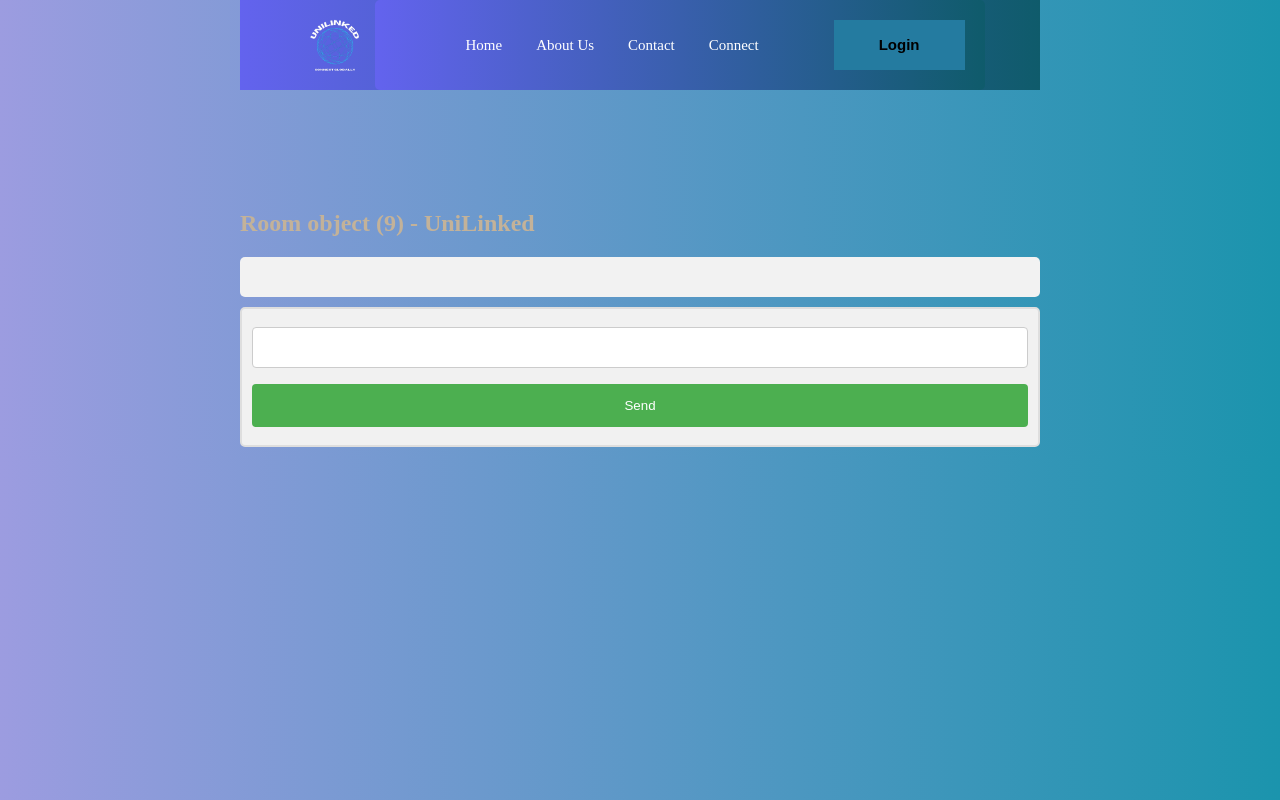
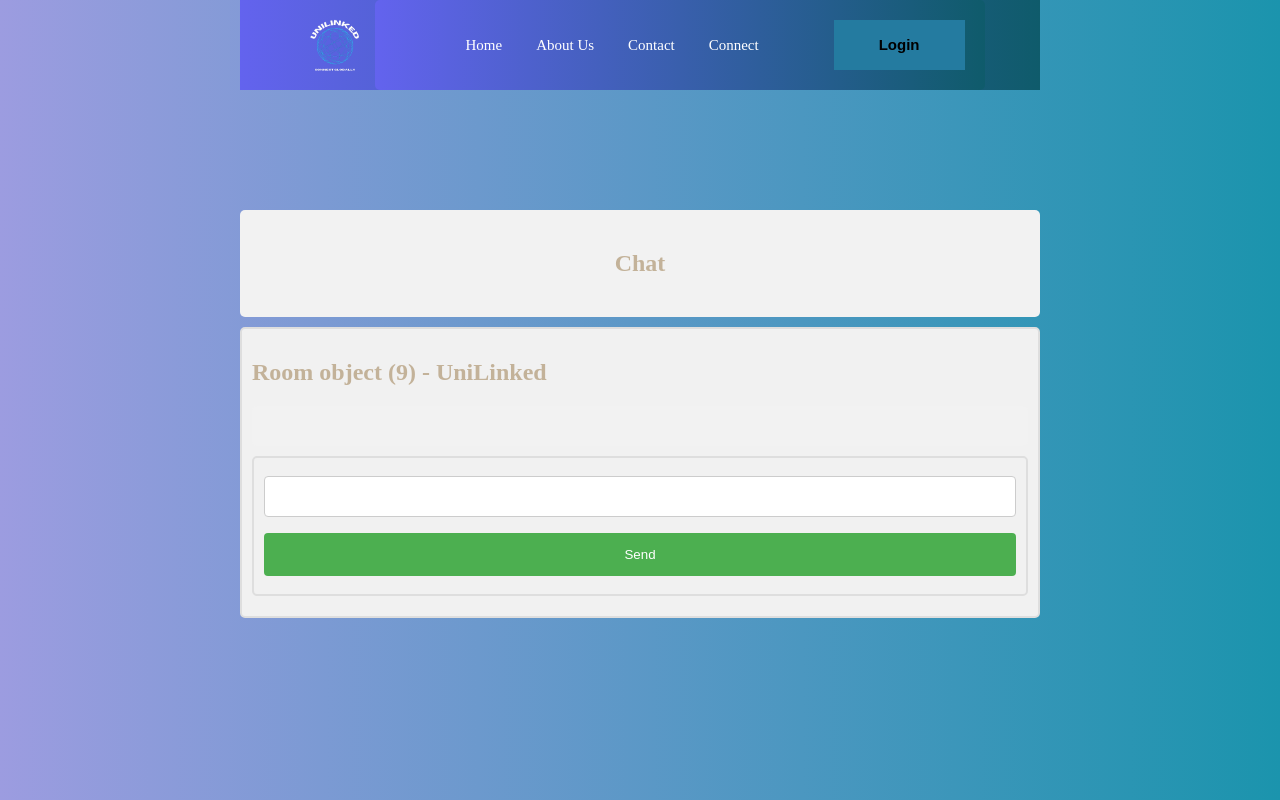
Before and after one commit to mojabi-ghost/Blue-Bears-Hackathons, a Django app: template UniLinked/UniLinkedApp/templates/UniLinkedApp/room.html in a window 1280 px wide. Run offline with Django 4.2, Linux system fonts and the light colour scheme; the template is opened without the code that fills it: values that come from a table or form of the project are taken from there, others are empty; data comes from the database, SQL or seed files in the repository; some libraries are stand-ins or nearby versions.

Commit message:
finally done

```diff
--- a/UniLinked/UniLinkedApp/templates/UniLinkedApp/room.html
+++ b/UniLinked/UniLinkedApp/templates/UniLinkedApp/room.html
@@ -2,60 +2,6 @@
 <html>
 <head>
 <meta name="viewport" content="width=device-width, initial-scale=1">
-<style>
-
-  body {
-    margin: 0 auto;
-    max-width: 800px;
-    padding: 0 20px;
-    font-family: 'Poppins';
-  }
-
-  .container {
-    border: 2px solid #dedede;
-    background-color: #f1f1f1;
-    border-radius: 5px;
-    padding: 10px;
-    margin: 10px 0;
-  }
-
-  .darker {
-    border-color: #ccc;
-    background-color: #ddd;
-  }
-
-  .container::after {
-    content: "";
-    clear: both;
-    display: table;
-  }
-
-  .container img {
-    float: left;
-    max-width: 60px;
-    width: 100%;
-    margin-right: 20px;
-    border-radius: 50%;
-  }
-
-  .container img.right {
-    float: right;
-    margin-left: 20px;
-    margin-right:0;
-  }
-
-  .time-right {
-    float: right;
-    color: #aaa;
-  }
-
-  .time-left {
-    float: left;
-    color: #999;
-  }
-  </style>
-  </head>
-  <body>
 
 <style>
   nav {
@@ -139,6 +85,91 @@
       <button class="loginButton1">Login</button></div>
   </nav>
 </header>
+
+<div align="center">
+    <h2>Chat</h2>
+</div>
+
+
+<div class="container">
+    <style>
+  input[type=text], select {
+    width: 100%;
+    padding: 12px 20px;
+    margin: 8px 0;
+    display: inline-block;
+    border: 1px solid #ccc;
+    border-radius: 4px;
+    box-sizing: border-box;
+    }
+  input[type=submit] {
+    width: 100%;
+    background-color: #4CAF50;
+    color: white;
+    padding: 14px 20px;
+    margin: 8px 0;
+    border: none;
+    border-radius: 4px;
+    cursor: pointer;
+  }
+input[type=submit]:hover {
+    background-color: #45a049;}
+
+div {
+    border-radius: 5px;
+    background-color: #f2f2f2;
+    padding: 20px;
+    }
+
+body {
+  margin: 0 auto;
+  max-width: 800px;
+  padding: 0 20px;
+}
+
+.container {
+  border: 2px solid #dedede;
+  background-color: #f1f1f1;
+  border-radius: 5px;
+  padding: 10px;
+  margin: 10px 0;
+}
+
+.darker {
+  border-color: #ccc;
+  background-color: #ddd;
+}
+
+.container::after {
+  content: "";
+  clear: both;
+  display: table;
+}
+
+.container img {
+  float: left;
+  max-width: 60px;
+  width: 100%;
+  margin-right: 20px;
+  border-radius: 50%;
+}
+
+.container img.right {
+  float: right;
+  margin-left: 20px;
+  margin-right:0;
+}
+
+.time-right {
+  float: right;
+  color: #aaa;
+}
+
+.time-left {
+  float: left;
+  color: #999;
+}
+</style>
 <script   src="https://code.jquery.com/jquery-3.1.1.min.js"   integrity="sha256-hVVnYaiADRTO2PzUGmuLJr8BLUSjGIZsDYGmIJLv2b8="   crossorigin="anonymous"></script>
 </head>
 <body>
@@ -177,7 +208,7 @@ setInterval(function(){
 
 
 <div class="container">
-    <style>
+    <styl
 input[type=text], select {
     width: 100%;
     padding: 12px 20px;
@@ -186,7 +217,6 @@ setInterval(function(){
     border: 1px solid #ccc;
     border-radius: 4px;
     box-sizing: border-box;
-    }
 
 input[type=submit] {
     width: 100%;
@@ -197,11 +227,9 @@ setInterval(function(){
     border: none;
     border-radius: 4px;
     cursor: pointer;
-    }
 
 input[type=submit]:hover {
     background-color: #45a049;
-    }
 
 div {
     border-radius: 5px;
```
Lines whose indentation alone changed are shown as unchanged.
